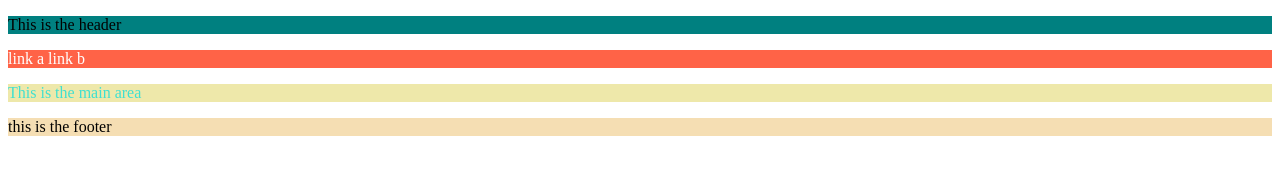
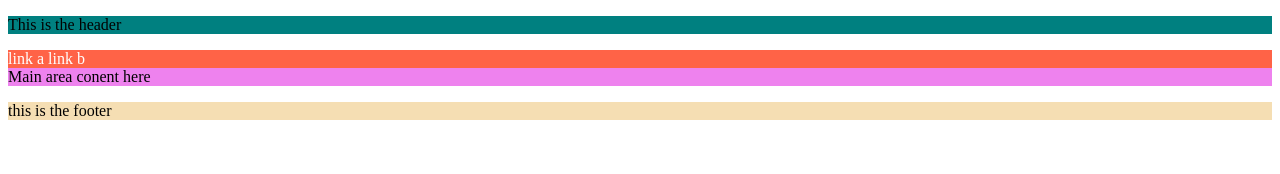
Before and after one commit to clurts/mergeconflict, a plain HTML site: page index.html in a window 1280 px wide. Drawn offline with Linux system fonts and the light colour scheme.

Commit message:
main area added

```diff
--- a/css/style.css
+++ b/css/style.css
@@ -9,8 +9,8 @@ nav a {
     text-decoration: none;
 }
 main {
-    background-color: palegoldenrod;
-    color: turquoise;
+    background-color: violet;
+    color: black;
 }
 footer {
     background-color: wheat;
--- a/index.html
+++ b/index.html
@@ -17,7 +17,7 @@
         <a href="#">link b</a>
     </nav>
     <main>
-        <p>This is the main area</p>
+        Main area conent here
     </main>
 
     <footer>
```
